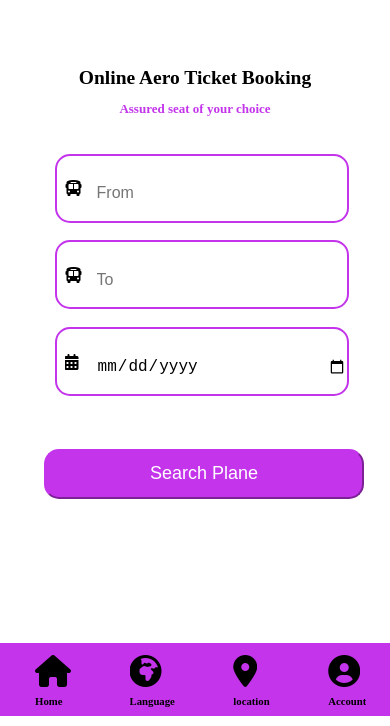
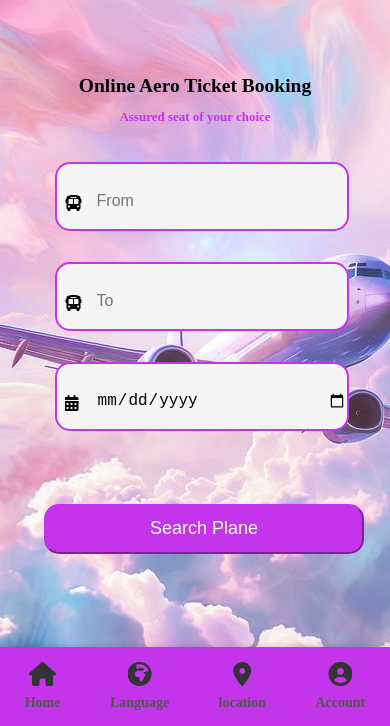
Before and after one commit to senthilnathan-es02/New-models, a plain HTML site: page index.html in a window 390 px wide. Shown: the part 118-844 px from the top of the page. Drawn offline with Linux system fonts and the light colour scheme.

Commit message:
first page

```diff
--- a/index.css
+++ b/index.css
@@ -3,6 +3,12 @@
         padding: 0%;
         margin: 0%;
         overflow-x: hidden;
+    }
+
+    body{
+        background-image: url(./placing-booking-background.jpeg);
+        background-repeat: no-repeat;
+
     }
 
     .booking-page-container{
@@ -33,7 +39,7 @@
         font-family: cursive;
         color: white;
         margin-bottom: 5%;
-        margin-top: 3%;
+        margin-top: 5%;
     }
 
     .booking-page-settings{
@@ -81,7 +87,9 @@
         padding: 20px 0px 10px 40px;
         border: 2px solid  #c334eb;
         border-radius: 15px;
+        margin-bottom: 3%;
         font-size: 16px;
+        background-color: whitesmoke;
     }
 
     .input-container input:focus {
@@ -92,7 +100,7 @@
     .search-aero-button{
         width: 320px;
         height: 50px;
-        margin-top: 15%;
+        margin-top: 17%;
         margin-left: 7%;
         background-color: #c334eb;
         border-color: #c334eb;
@@ -101,46 +109,37 @@
         border-radius: 15px;
     }
 
-    .booking-page-footer{
-        width: 100%;
-        height: 100%;
-        display: flex;
-        flex-direction: row;
-        background-color: #c334eb;
-        margin-top: 37%;
-    }
 
-    .icon-container{
-        margin-right: 6%;
-        margin-left: 9%;
-        margin-top: 3%;
-        margin-bottom: 2%;
-    }
-
-    .booking-page-footer-home{
-        color: black;
-        font-size: xx-large;
-
-    }
-
-    .booking-page-footer-language{
-        color: black;
-        font-size: xx-large;
-    }
-
-    .booking-page-footer-location{
-        color: black;
-        font-size: xx-large;
+.booking-page-footer {
+    display: flex;
+    justify-content: space-around;
+    align-items: center;
+    background-color: #f8f8f8;
+    padding: 15px 0;
+    position: fixed;
+    bottom: 0;
+    width: 100%;
+    background-color: #c334eb;
+    box-shadow: 0 -2px 5px rgba(0,0,0,0.1);
 }
 
-    .booking-page-footer-profile{
-          color: black;
-    font-size: xx-large;
+.icon-container {
+    text-align: center;
 }
 
-    .booking-page-footer-icon-name{
-   margin-bottom: 3%;
-   color:black;
+.icon-container i {
+    font-size: 24px;
+    color: #333;
+}
+
+.icon-container h6 {
+    margin-top: 5px;
+    font-size: 14px;
+    color: #555;
+}
+
+.booking-page-container {
+    padding-bottom: 70px;
 }
 
 
--- a/index.html
+++ b/index.html
@@ -27,12 +27,12 @@
 
             <div class="input-container">
                 <i class="fas fa-bus"></i>
-                <input type="text" placeholder="From">
+                <input type="place" placeholder="From">
             </div>
 
             <div class="input-container">
                 <i class="fas fa-bus"></i>
-                <input type="text" placeholder="To" />
+                <input type="place" placeholder="To" />
             </div>
 
             <div class="input-container">
```
Also changed, not shown: placing-booking-background.jpeg (added).
